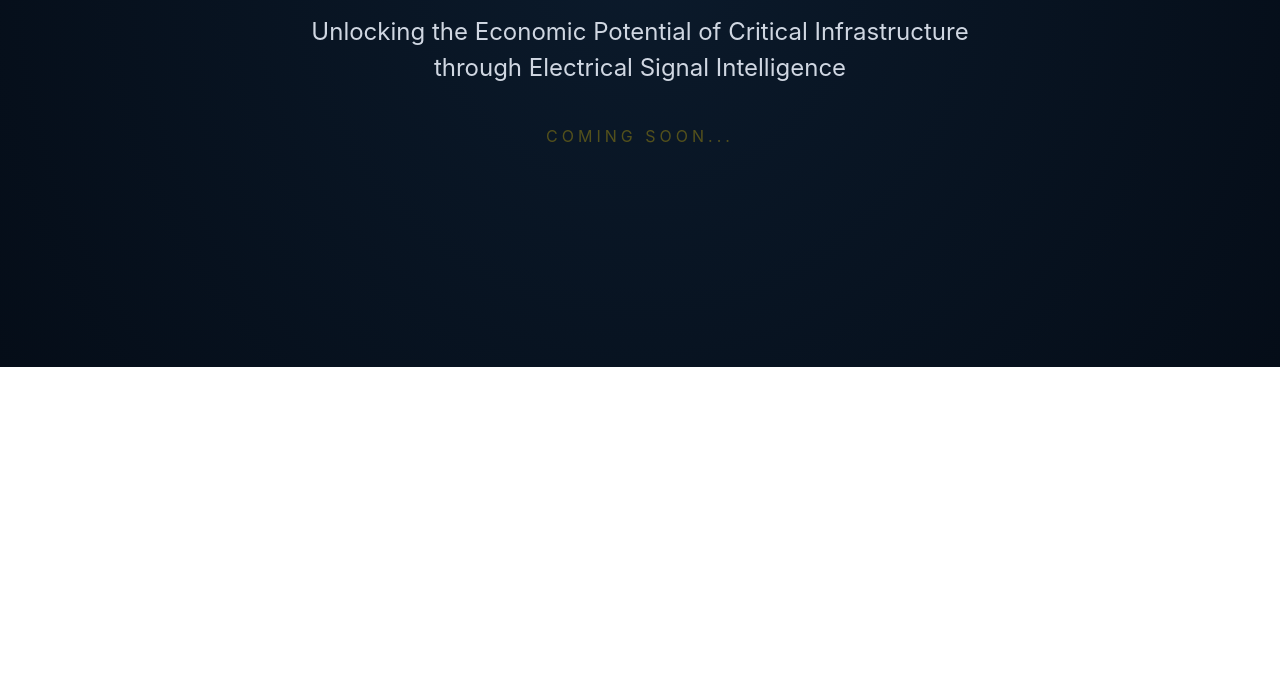
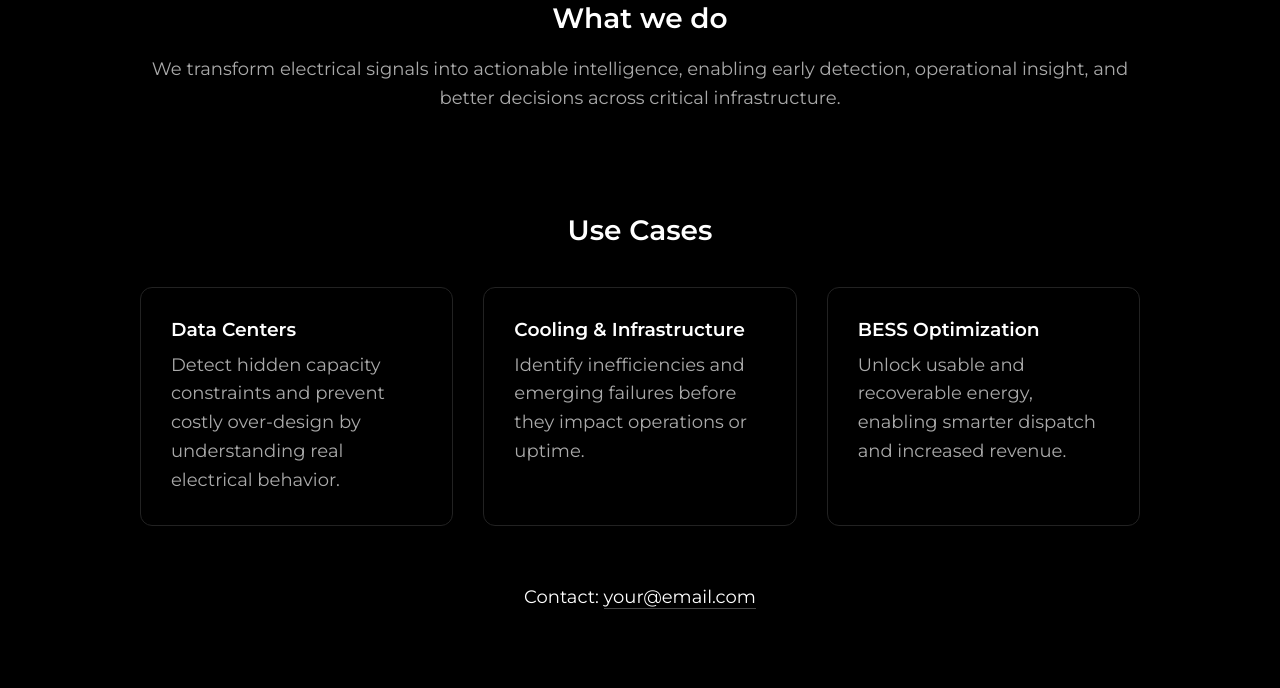
Before and after one commit to prelligence/prelligence.github.io, a plain HTML site: page index.html in a window 1280 px wide. Shown: the part 433-1121 px from the top of the page. Before the commit the page ends 800 px from the top, so only its background shows below. Drawn offline with Linux system fonts and the light colour scheme.

Commit message:
Update index.html
change background, fonts, no logo

```diff
--- a/index.html
+++ b/index.html
@@ -5,76 +5,119 @@
   <title>Prelligence</title>
   <meta name="viewport" content="width=device-width, initial-scale=1.0">
 
+  <!-- Google Font -->
+  <link href="https://fonts.googleapis.com/css2?family=Montserrat:wght@300;400;600;800&display=swap" rel="stylesheet">
+
   <style>
     body {
       margin: 0;
-      font-family: -apple-system, BlinkMacSystemFont, "Segoe UI", Roboto, Arial;
-      background: radial-gradient(circle at center, #0b1a2b 0%, #050d18 100%);
-      color: #ffffff;
-      height: 100vh;
-      display: flex;
-      align-items: center;
-      justify-content: center;
+      font-family: 'Montserrat', sans-serif;
+      background: #000;
+      color: #fff;
     }
 
     .container {
+      max-width: 1000px;
+      margin: auto;
+      padding: 80px 20px;
       text-align: center;
-      padding: 20px;
-      animation: fadeIn 1.5s ease-out;
-    }
-
-    .logo {
-      width: 140px;
-      margin-bottom: 30px;
-      filter: drop-shadow(0 0 10px rgba(255, 215, 0, 0.4));
-      animation: pulse 3s infinite ease-in-out;
     }
 
     h1 {
       font-size: 64px;
       letter-spacing: 10px;
       margin: 0;
+      font-weight: 800;
     }
 
     .tagline {
       margin-top: 30px;
       font-size: 24px;
       line-height: 1.5;
-      color: #d0d7e2;
+      color: #cccccc;
     }
 
     .coming {
       margin-top: 40px;
-      font-size: 16px;
+      font-size: 14px;
       letter-spacing: 4px;
-      color: #ffd700;
-      opacity: 0.8;
+      color: #888;
       animation: blink 2s infinite;
     }
 
-    @keyframes fadeIn {
-      from { opacity: 0; transform: translateY(20px); }
-      to { opacity: 1; transform: translateY(0); }
+    .section {
+      margin-top: 100px;
     }
 
-    @keyframes pulse {
-      0%, 100% { transform: scale(1); }
-      50% { transform: scale(1.05); }
+    .section h2 {
+      font-size: 28px;
+      margin-bottom: 20px;
+      font-weight: 600;
+    }
+
+    .section p {
+      color: #aaa;
+      font-size: 18px;
+      line-height: 1.6;
+    }
+
+    .use-cases {
+      display: grid;
+      grid-template-columns: 1fr;
+      gap: 30px;
+      margin-top: 40px;
+    }
+
+    .card {
+      border: 1px solid #222;
+      padding: 30px;
+      border-radius: 12px;
+      text-align: left;
+      transition: 0.3s;
+    }
+
+    .card:hover {
+      border-color: #555;
+      transform: translateY(-5px);
+    }
+
+    .card h3 {
+      margin: 0 0 10px 0;
+      font-weight: 600;
+    }
+
+    .card p {
+      margin: 0;
+      color: #aaa;
+    }
+
+    .contact {
+      margin-top: 60px;
+      font-size: 18px;
+    }
+
+    .contact a {
+      color: #fff;
+      text-decoration: none;
+      border-bottom: 1px solid #444;
     }
 
     @keyframes blink {
-      0%, 100% { opacity: 0.8; }
-      50% { opacity: 0.3; }
+      0%, 100% { opacity: 0.7; }
+      50% { opacity: 0.2; }
     }
 
-    @media (max-width: 768px) {
+    @media (min-width: 768px) {
+      .use-cases {
+        grid-template-columns: repeat(3, 1fr);
+      }
+
       h1 {
-        font-size: 40px;
-        letter-spacing: 5px;
+        font-size: 72px;
       }
 
       .tagline {
-        font-size: 18px;
+        font-size: 26px;
       }
     }
   </style>
@@ -83,9 +126,6 @@
 <body>
 
   <div class="container">
-
-    <!-- שים כאן את הלוגו שלך -->
-    <img src="logo.png" alt="Prelligence Logo" class="logo">
 
     <h1>PRELLIGENCE</h1>
 
@@ -98,6 +138,51 @@
       COMING SOON...
     </div>
 
+    <div class="section">
+      <h2>What we do</h2>
+      <p>
+        We transform electrical signals into actionable intelligence,
+        enabling early detection, operational insight, and better decisions
+        across critical infrastructure.
+      </p>
+    </div>
+
+    <div class="section">
+      <h2>Use Cases</h2>
+
+      <div class="use-cases">
+
+        <div class="card">
+          <h3>Data Centers</h3>
+          <p>
+            Detect hidden capacity constraints and prevent costly over-design
+            by understanding real electrical behavior.
+          </p>
+        </div>
+
+        <div class="card">
+          <h3>Cooling & Infrastructure</h3>
+          <p>
+            Identify inefficiencies and emerging failures before they impact
+            operations or uptime.
+          </p>
+        </div>
+
+        <div class="card">
+          <h3>BESS Optimization</h3>
+          <p>
+            Unlock usable and recoverable energy, enabling smarter dispatch
+            and increased revenue.
+          </p>
+        </div>
+
+      </div>
+    </div>
+
+    <div class="section contact">
+      Contact: <a href="mailto:your@email.com">your@email.com</a>
+    </div>
+
   </div>
 
 </body>
```
